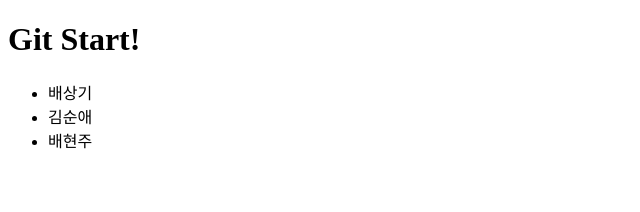
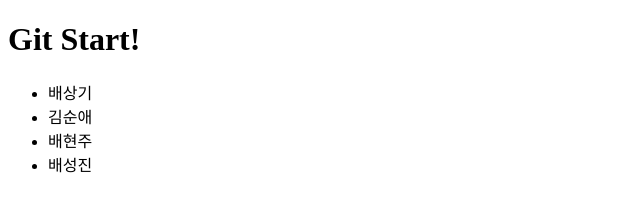
Before and after one commit to shout1233/git_tutorial, a plain HTML site: page index.html in a window 1280 px wide. Shown: the full height of the page, 0-640 px from the left. Drawn offline with Linux system fonts and the light colour scheme.

Commit message:
li 추가

```diff
--- a/index.html
+++ b/index.html
@@ -11,6 +11,7 @@
       <li>배상기</li>
       <li>김순애</li>
       <li>배현주</li>
+      <li>배성진</li>
     </ul>
   </body>
 </html>
```
